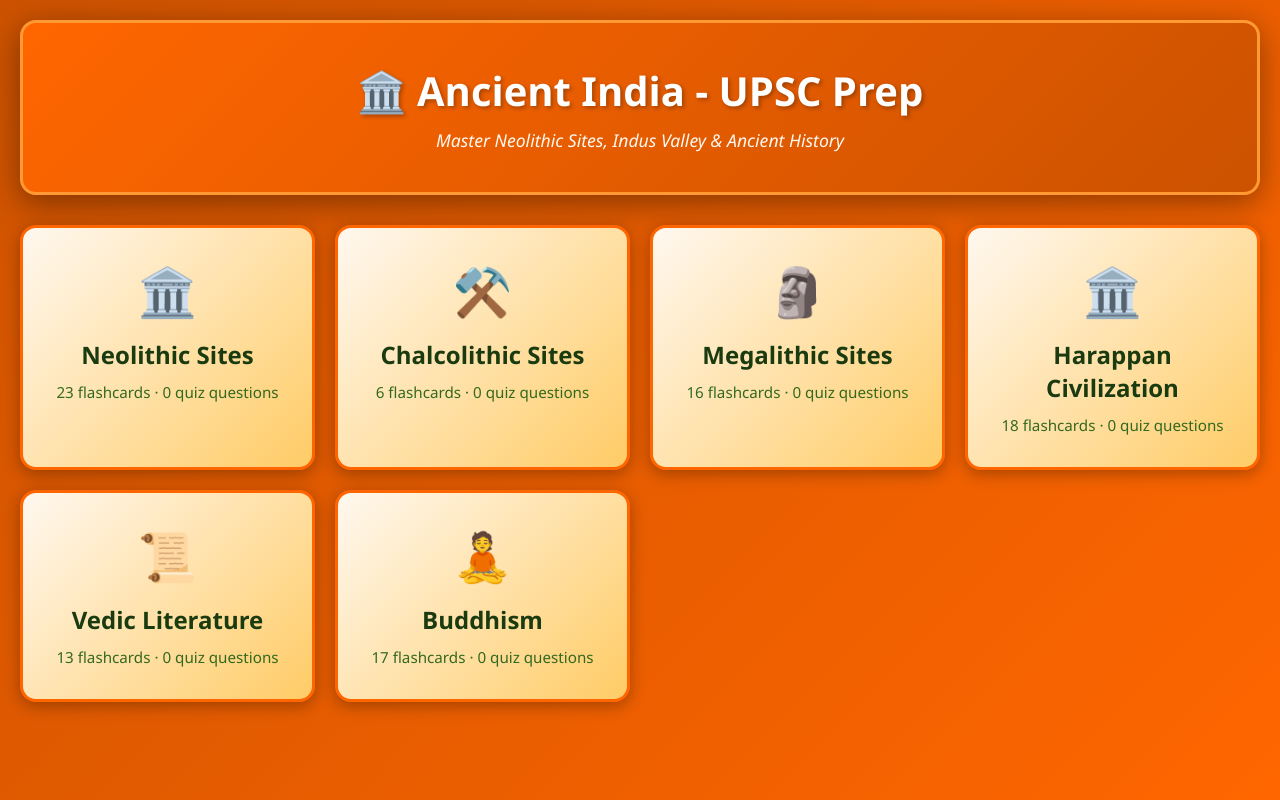
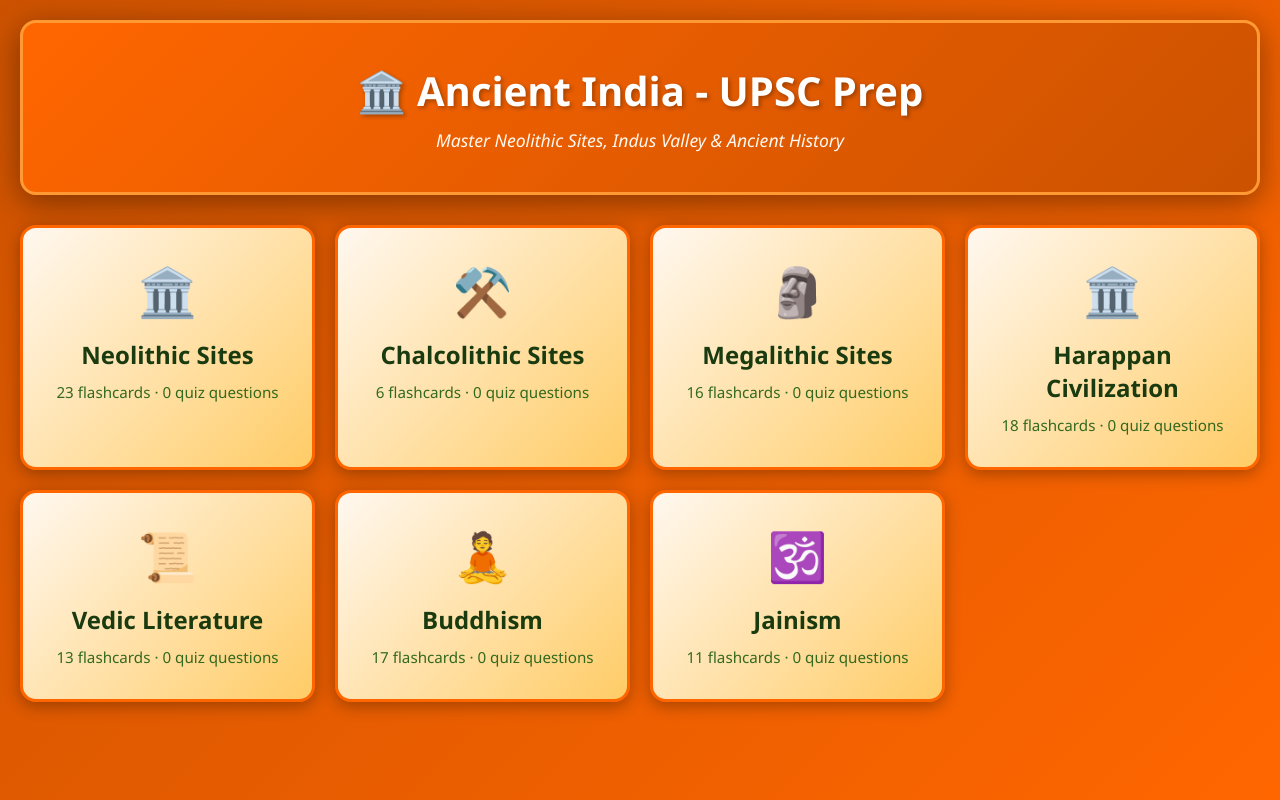
Before and after one commit to pavanis333/ancient-india, a React (Vite) app: page / in a window 1280 px wide. Built offline with nearby package versions, Linux system fonts and the light colour scheme.

Commit message:
Add Jainism topic with 11 flashcards (Councils, Literature, Temples, Terminology)

```diff
--- a/src/App.jsx
+++ b/src/App.jsx
@@ -80,6 +80,8 @@ function App() {
       filtered = topicsData.filter(v => v.category === 'vedic')
     } else if (selectedTopic === 'buddhism') {
       filtered = topicsData.filter(v => v.category === 'buddhism')
+    } else if (selectedTopic === 'jainism') {
+      filtered = topicsData.filter(v => v.category === 'jainism')
     }
 
     // Then apply additional filters
@@ -179,6 +181,8 @@ function App() {
     const vedicQuiz = quizQuestions.filter(q => q.category === 'vedic').length
     const buddhismCount = topicsData.filter(t => t.category === 'buddhism').length
     const buddhismQuiz = quizQuestions.filter(q => q.category === 'buddhism').length
+    const jainismCount = topicsData.filter(t => t.category === 'jainism').length
+    const jainismQuiz = quizQuestions.filter(q => q.category === 'jainism').length
 
     return (
       <div className="mode-selector">
@@ -216,6 +220,12 @@ function App() {
           <div className="mode-icon">🧘</div>
           <h3>Buddhism</h3>
           <p>{buddhismCount} flashcards · {buddhismQuiz} quiz questions</p>
+        </div>
+
+        <div className="mode-card" onClick={() => setSelectedTopic('jainism')}>
+          <div className="mode-icon">🕉️</div>
+          <h3>Jainism</h3>
+          <p>{jainismCount} flashcards · {jainismQuiz} quiz questions</p>
         </div>
       </div>
     )
@@ -955,6 +965,7 @@ function App() {
                 selectedTopic === 'harappan' ? 'Harappan Civilization' :
                 selectedTopic === 'vedic' ? 'Vedic Literature' :
                 selectedTopic === 'buddhism' ? 'Buddhism' :
+                selectedTopic === 'jainism' ? 'Jainism' :
                 'Neolithic Sites'
               }
             </button>
--- a/src/data.js
+++ b/src/data.js
@@ -37,6 +37,12 @@ export const topics = [
     name: '🧘 Buddhism',
     emoji: '🧘',
     description: 'Buddhist Councils, Bodhisattvas, Sects, Literature & Philosophers'
+  },
+  {
+    id: 'jainism',
+    name: '🕉️ Jainism',
+    emoji: '🕉️',
+    description: 'Jain Councils, Literature, Temples & Terminology'
   }
 ];
 
@@ -1645,6 +1651,192 @@ export const flashcards = [
       'Buddhaghosa - Visuddhimagga, Pali literature',
       'Shantideva - Bodhisattvacharyavatara, compassion path'
     ]
+  },
+
+  // Jainism
+  {
+    id: 'jainism-1',
+    category: 'jainism',
+    subcategory: 'Jain Councils',
+    title: 'First Jain Council',
+    content: 'Held at Patliputra in 300 BC and was presided over by Sthulbhadra. Compilation of 12 Angas (limbs).',
+    period: '300 BC',
+    importance: 'high',
+    location: 'Patliputra',
+    facts: [
+      'Held at Patliputra',
+      'Year: 300 BC',
+      'President: Sthulbhadra',
+      'Compilation of 12 Angas (limbs)'
+    ]
+  },
+  {
+    id: 'jainism-2',
+    category: 'jainism',
+    subcategory: 'Jain Councils',
+    title: 'Second Jain Council',
+    content: 'Held at Vallabhi in 512 AD and was presided over by Devardhi Kshmasramana. Added 12 Upangas (minor sections).',
+    period: '512 AD',
+    importance: 'high',
+    location: 'Vallabhi',
+    facts: [
+      'Held at Vallabhi',
+      'Year: 512 AD',
+      'President: Devardhi Kshmasramana',
+      'Added 12 Upangas (minor sections)'
+    ]
+  },
+  {
+    id: 'jainism-3',
+    category: 'jainism',
+    subcategory: 'Jain Literature',
+    title: 'Jain Literature - Part 1',
+    content: 'Kalpa Sutra: Author - Bhadrabahu. Tattavartha Sutra: Author - Umaswami in Sanskrit. Yogasastra, Parishishta Parvan, Arhaniti: Author - Hemachandra. Shatkhandagama: Authors - Pushpadanta and Bhutabali. Trishasthilkshana Mahapurana: Author - Jinasena. Dravya Sangrah: Author - Nemichandra.',
+    period: 'Jain Period',
+    importance: 'medium',
+    facts: [
+      'Kalpa Sutra - Bhadrabahu',
+      'Tattavartha Sutra - Umaswami (Sanskrit)',
+      'Yogasastra, Parishishta Parvan, Arhaniti - Hemachandra',
+      'Shatkhandagama - Pushpadanta & Bhutabali',
+      'Trishasthilkshana Mahapurana - Jinasena',
+      'Dravya Sangrah - Nemichandra'
+    ]
+  },
+  {
+    id: 'jainism-4',
+    category: 'jainism',
+    subcategory: 'Jain Literature',
+    title: 'Jain Literature - Part 2',
+    content: 'Lilavatisara: Author - Acharya Jinaratna. Samayasara: Author - Acharya Kundakunda. Ratnakaranda Sravakacara: Author - Samantabhadra Swamy Swamy. Sarvarthasiddhi: Author - Pujyapada. Syadvadmanjari: Author - Mallisen.',
+    period: 'Jain Period',
+    importance: 'medium',
+    facts: [
+      'Lilavatisara - Acharya Jinaratna',
+      'Samayasara - Acharya Kundakunda',
+      'Ratnakaranda Sravakacara - Samantabhadra Swamy',
+      'Sarvarthasiddhi - Pujyapada',
+      'Syadvadmanjari - Mallisen'
+    ]
+  },
+  {
+    id: 'jainism-5',
+    category: 'jainism',
+    subcategory: 'Jain Temples',
+    title: 'Ranakpur Temple',
+    content: 'Location: Rajasthan. Built by Darna Shah in 1437 AD. It is a Svetambara Jain temple dedicated to Tirthankara Rishabh dev.',
+    period: '1437 AD',
+    importance: 'high',
+    location: 'Rajasthan',
+    facts: [
+      'Built by Darna Shah',
+      'Year: 1437 AD',
+      'Svetambara Jain temple',
+      'Dedicated to Tirthankara Rishabh dev'
+    ]
+  },
+  {
+    id: 'jainism-6',
+    category: 'jainism',
+    subcategory: 'Jain Temples',
+    title: 'Mount Mangi Tungi',
+    content: 'Location: Maharashtra. It enshrines images of Tirthankaras in several postures, including Padmasana and Kayotsarga.',
+    period: 'Jain Period',
+    importance: 'medium',
+    location: 'Maharashtra',
+    facts: [
+      'Maharashtra location',
+      'Tirthankaras images',
+      'Multiple postures',
+      'Padmasana posture',
+      'Kayotsarga posture'
+    ]
+  },
+  {
+    id: 'jainism-7',
+    category: 'jainism',
+    subcategory: 'Jain Temples',
+    title: 'Shikharji (Jharkhand)',
+    content: 'It is located on Parasnath Hill. It is an important Jain Tirtha for both Digambara and Svetambara. It is where twenty of the twenty-four Jain Tirthankaras attained Moksha.',
+    period: 'Jain Period',
+    importance: 'high',
+    location: 'Jharkhand',
+    facts: [
+      'Located on Parasnath Hill',
+      'Important for Digambara & Svetambara',
+      '20 of 24 Tirthankaras attained Moksha',
+      'Sacred pilgrimage site'
+    ]
+  },
+  {
+    id: 'jainism-8',
+    category: 'jainism',
+    subcategory: 'Jain Temples',
+    title: 'Khajuraho Group of Monuments',
+    content: 'Location: Madhya Pradesh. The Jain temples are located in the southeast region of the Khajuraho monuments.',
+    period: 'Jain Period',
+    importance: 'medium',
+    location: 'Madhya Pradesh',
+    facts: [
+      'Madhya Pradesh',
+      'Southeast region of Khajuraho',
+      'Part of Khajuraho monuments complex'
+    ]
+  },
+  {
+    id: 'jainism-9',
+    category: 'jainism',
+    subcategory: 'Jain Temples',
+    title: 'Dilawara Jain Temple of Mount Abu',
+    content: 'Made of marble. It was built by the Samanta Vimalshah of Chalukya (Solanki) ruler Bhimdev I of Gujarat.',
+    period: 'Medieval Period',
+    importance: 'high',
+    location: 'Mount Abu, Rajasthan',
+    facts: [
+      'Made of marble',
+      'Built by Samanta Vimalshah',
+      'Chalukya (Solanki) period',
+      'Ruler: Bhimdev I of Gujarat',
+      'Famous for intricate marble carvings'
+    ]
+  },
+  {
+    id: 'jainism-10',
+    category: 'jainism',
+    subcategory: 'Jain Temples',
+    title: 'Jain Cave Temples',
+    content: 'Sittanavasal Paintings: These represent the theme of Jain Samasvasarana. Ellora Caves (Maharashtra), Udaygiri Caves (Odisha), and Sittanavasal Caves (Tamil Nadu) also depict Jain influence.',
+    period: 'Jain Period',
+    importance: 'medium',
+    location: 'Various',
+    facts: [
+      'Sittanavasal Paintings - Jain Samasvasarana theme',
+      'Ellora Caves (Maharashtra)',
+      'Udaygiri Caves (Odisha)',
+      'Sittanavasal Caves (Tamil Nadu)',
+      'All depict Jain influence'
+    ]
+  },
+  {
+    id: 'jainism-11',
+    category: 'jainism',
+    subcategory: 'Jain Terminology',
+    title: 'Important Terms Related to Jainism',
+    content: 'Basadis: Jaina monastic establishment. Avadhijnana: Superhuman cognition. Ganadharas: Chief disciples of Mahavira. Siddha: Fully liberated. Pudgala: Aggregates of atoms that have form, colour, taste and smell, and can be touched and felt. Chaitanya: Consciousness. Mohaniya: Delusion. Gunasthanas: Stages of purification. Arhat: Who has entered the stage of Kevalajnana. Tirthankara: Arhat, who has already acquired the capability of teaching the doctrine.',
+    period: 'Jain Period',
+    importance: 'medium',
+    facts: [
+      'Basadis - Monastic establishment',
+      'Avadhijnana - Superhuman cognition',
+      'Ganadharas - Chief disciples of Mahavira',
+      'Siddha - Fully liberated',
+      'Pudgala - Aggregates of atoms',
+      'Chaitanya - Consciousness',
+      'Mohaniya - Delusion',
+      'Gunasthanas - Purification stages',
+      'Arhat - Kevalajnana stage',
+      'Tirthankara - Teacher of doctrine'
+    ]
   }
 ];
 
```
